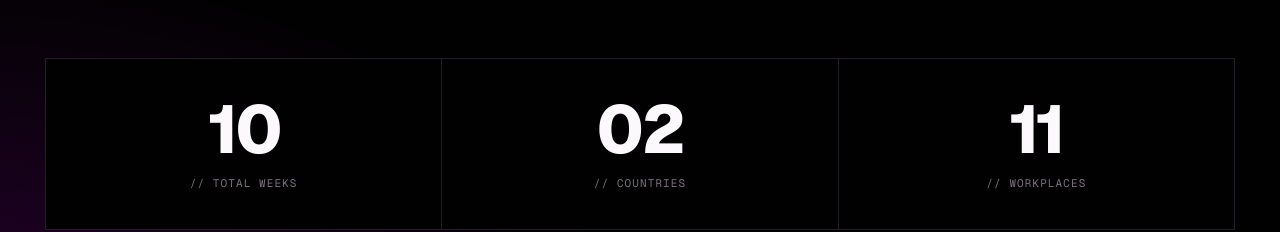
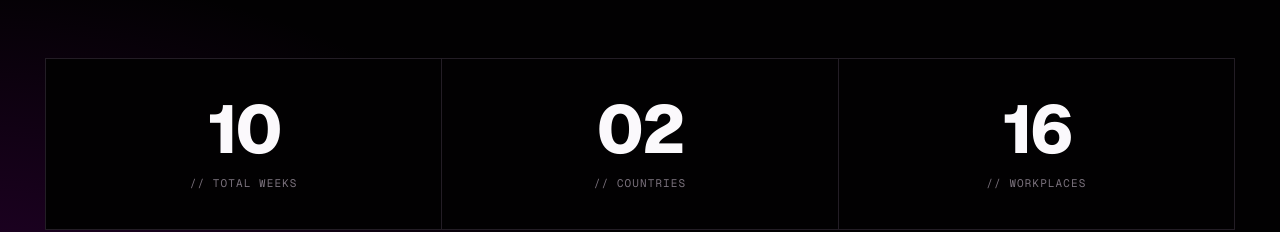
Before and after one commit to NTIG-Helsingborg/TE4_25-26_SITE, a React (Vite) app: page / in a window 1280 px wide. Shown: the part 6018-6250 px from the top of the page. Built offline with nearby package versions, Linux system fonts and the light colour scheme.

Commit message:
changed workplaces amounts

```diff
--- a/src/sections/AplSection.tsx
+++ b/src/sections/AplSection.tsx
@@ -65,7 +65,7 @@ export function AplSection() {
         <div className="mt-16 grid grid-cols-1 md:grid-cols-3 gap-[1px] bg-border border border-border">
           <StatBig n="10" label={lang === 'sv' ? 'veckor totalt' : 'total weeks'} />
           <StatBig n="02" label={lang === 'sv' ? 'länder' : 'countries'} />
-          <StatBig n="11" label={lang === 'sv' ? 'arbetsplatser' : 'workplaces'} />
+          <StatBig n="16" label={lang === 'sv' ? 'arbetsplatser' : 'workplaces'} />
         </div>
       </div>
 
```
